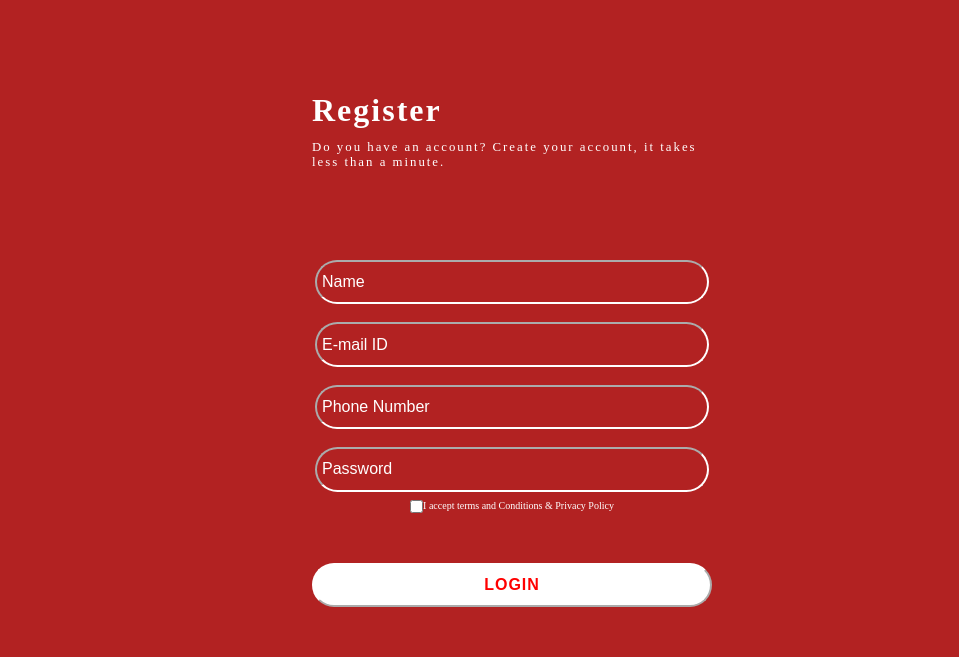
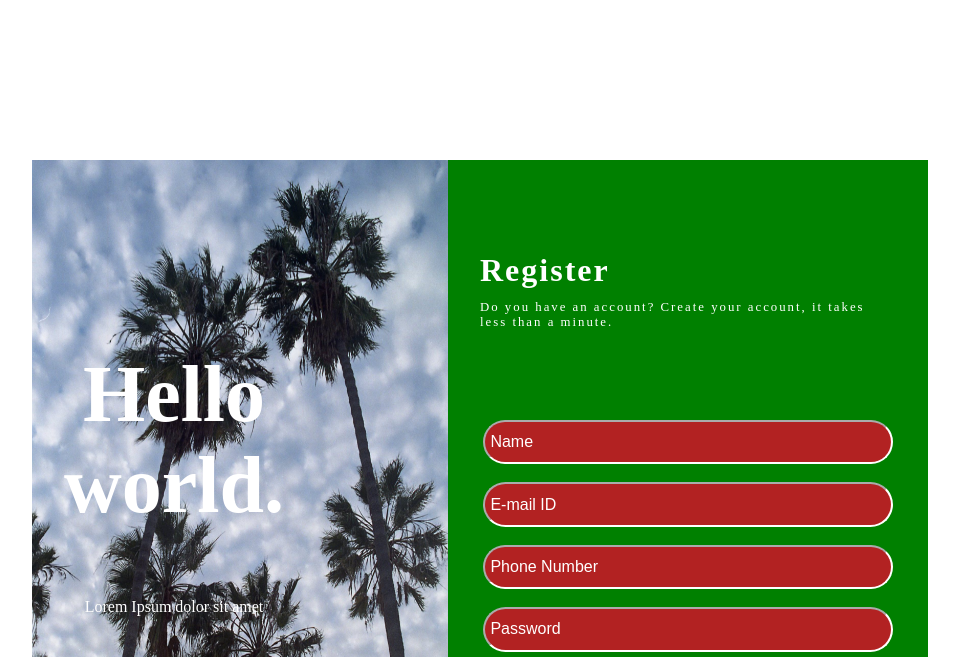
Before and after one commit to spiropoulos94/netmechanics-assignment, a website: page index.html in a window 1280 px wide. Shown: the top 657 px of the page, without its empty margins (128-1087 px from the left). Drawn offline with Linux system fonts and the light colour scheme.

Commit message:
added breakpoints

```diff
--- a/assets/scss/style.scss
+++ b/assets/scss/style.scss
@@ -147,3 +147,50 @@ footer .divider {
 }
 
 // try to move the input cursor towards the middle while typing in an input
+
+@media only screen and (min-width: 992px) {
+  body {
+    background-color: white;
+  }
+
+  main {
+    background-color: green;
+    width: 70vw;
+    max-width: none;
+    height: 100%;
+    display: flex;
+    flex-direction: row;
+    margin: 10em;
+  }
+
+  #banner {
+    display: block;
+    position: relative;
+    text-align: center;
+    color: white;
+    width: 50%;
+    .banner_text {
+      position: absolute;
+
+      top: 50%;
+      left: 50%;
+      transform: translate(-80%, -80%);
+      h1 {
+        font-size: 5rem;
+      }
+      p {
+        font-size: 1rem;
+      }
+    }
+    img {
+      width: 100%;
+      height: 100vh;
+    }
+  }
+
+  #landing {
+    width: 50%;
+    padding-left: 2rem;
+    padding-right: 2rem;
+  }
+}
--- a/index.html
+++ b/index.html
@@ -10,7 +10,10 @@
     <main id="main">
       <section id="banner">
         <img id="landing_image" src="./dist/assets/images/landing_image.jpg">
-        <H1>Hello world</H1>
+        <div class="banner_text">
+          <H1>Hello world.</H1>
+          <p>Lorem Ipsum dolor sit amet</p>
+        </div>
       </section>
       <section id="landing">
         <header>
```
Also changed, not shown: dist/assets/css/style.css.
